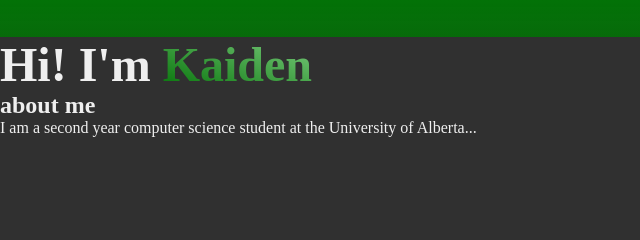
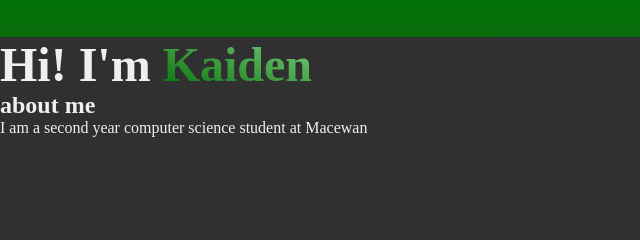
Before and after one commit to kaiden-keane/kaiden-keane.github.io, a plain HTML site: page index.html in a window 1280 px wide. Shown: the top 240 px of the page, 0-640 px from the left. Drawn offline with Linux system fonts and the light colour scheme.

Commit message:
Update index.html

```diff
--- a/index.html
+++ b/index.html
@@ -17,7 +17,7 @@
     </nav>
     <h1 id="title">Hi! I'm <span>Kaiden</span></h1>
     <h2 id="about">about me</h2>
-    <p>I am a second year computer science student at the University of Alberta... </p>
+    <p>I am a second year computer science student at Macewan</p>
     <br><br><br><br><br><br><br><br><br><br><br><br><br><br><br><br>
     <br><br><br><br><br><br><br><br><br><br><br><br><br><br><br><br>
     <br><br><br><br><br><br><br><br><br><br><br><br><br><br><br><br>
```
